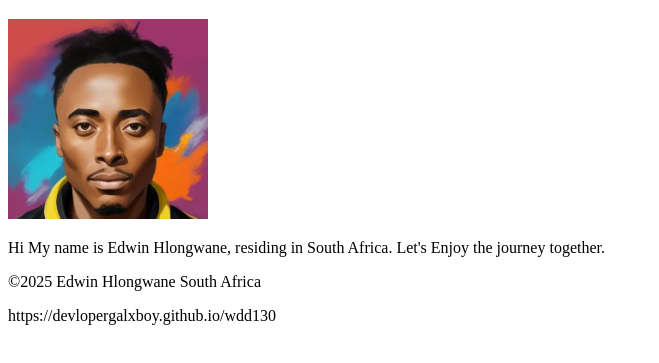
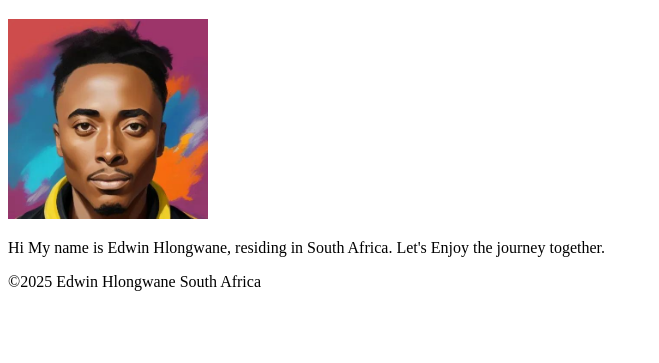
Before and after one commit to devlopergalxboy/Web-Fundamentals, a plain HTML site: page index.html in a window 1280 px wide. Shown: the part 87-450 px from the top of the page, without its empty margins (0-659 px from the left). Drawn offline with Linux system fonts and the light colour scheme.

Commit message:
refactor: remove github site url

```diff
--- a/index.html
+++ b/index.html
@@ -22,5 +22,3 @@
     </footer>
 </body>
 </html>
-
-https://devlopergalxboy.github.io/wdd130
```
